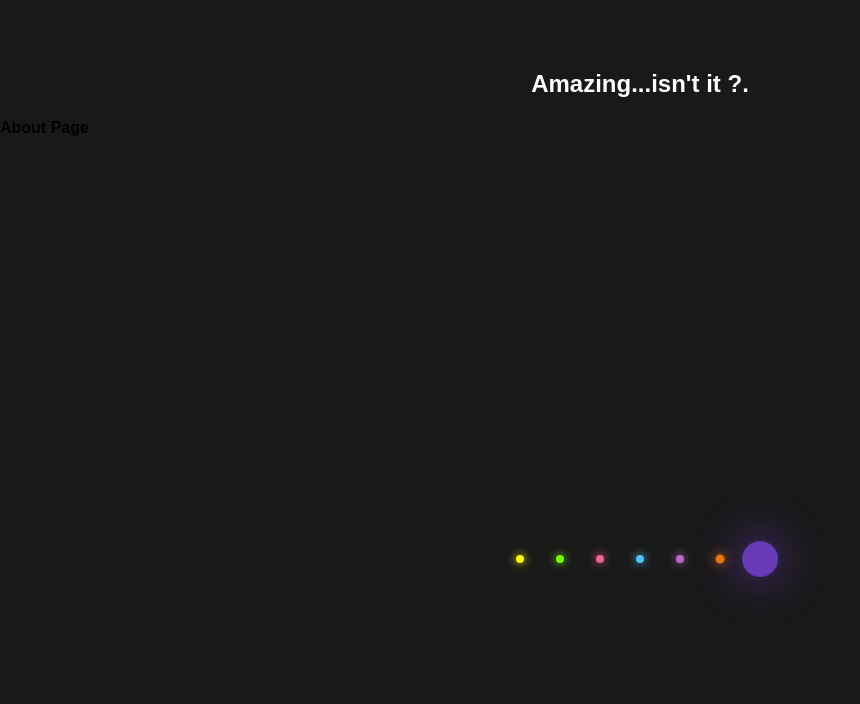
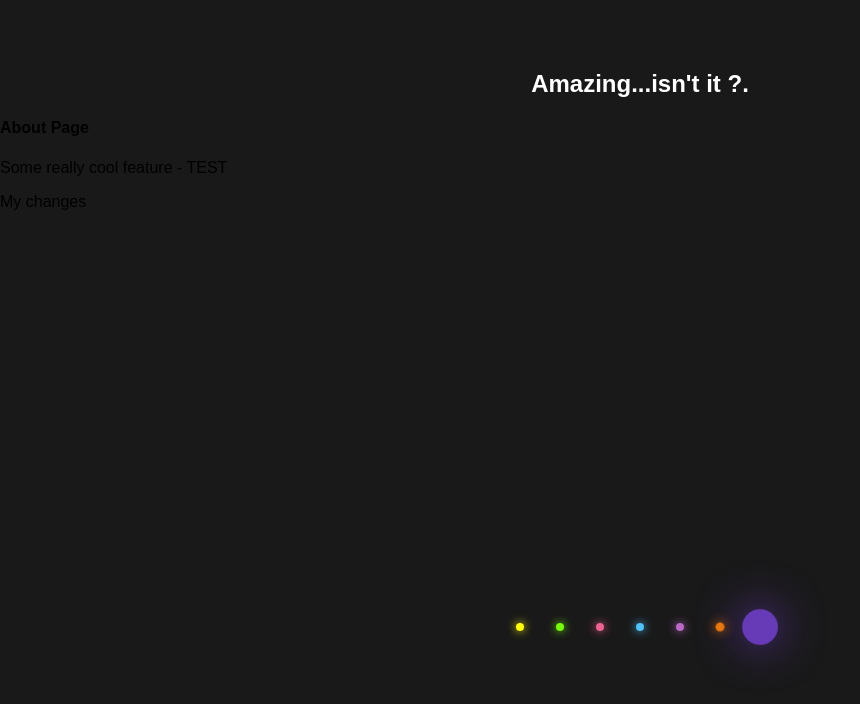
Before and after one commit to c-sanders88/my-first-repo, a plain HTML site: page index.html in a window 1280 px wide. Shown: the whole page, without its empty margins (0-860 px from the left). Drawn offline with Linux system fonts and the light colour scheme.

Commit message:
feature - TEST

```diff
--- a/index.html
+++ b/index.html
@@ -12,6 +12,8 @@
   <div>
     <h2>Amazing...isn't it ?.</h2>
     <h4>About Page</h4>
+    <p>Some really cool feature - TEST</p>
+    <p>My changes</p>
     <ul>
       <li></li>
       <li></li>
```
